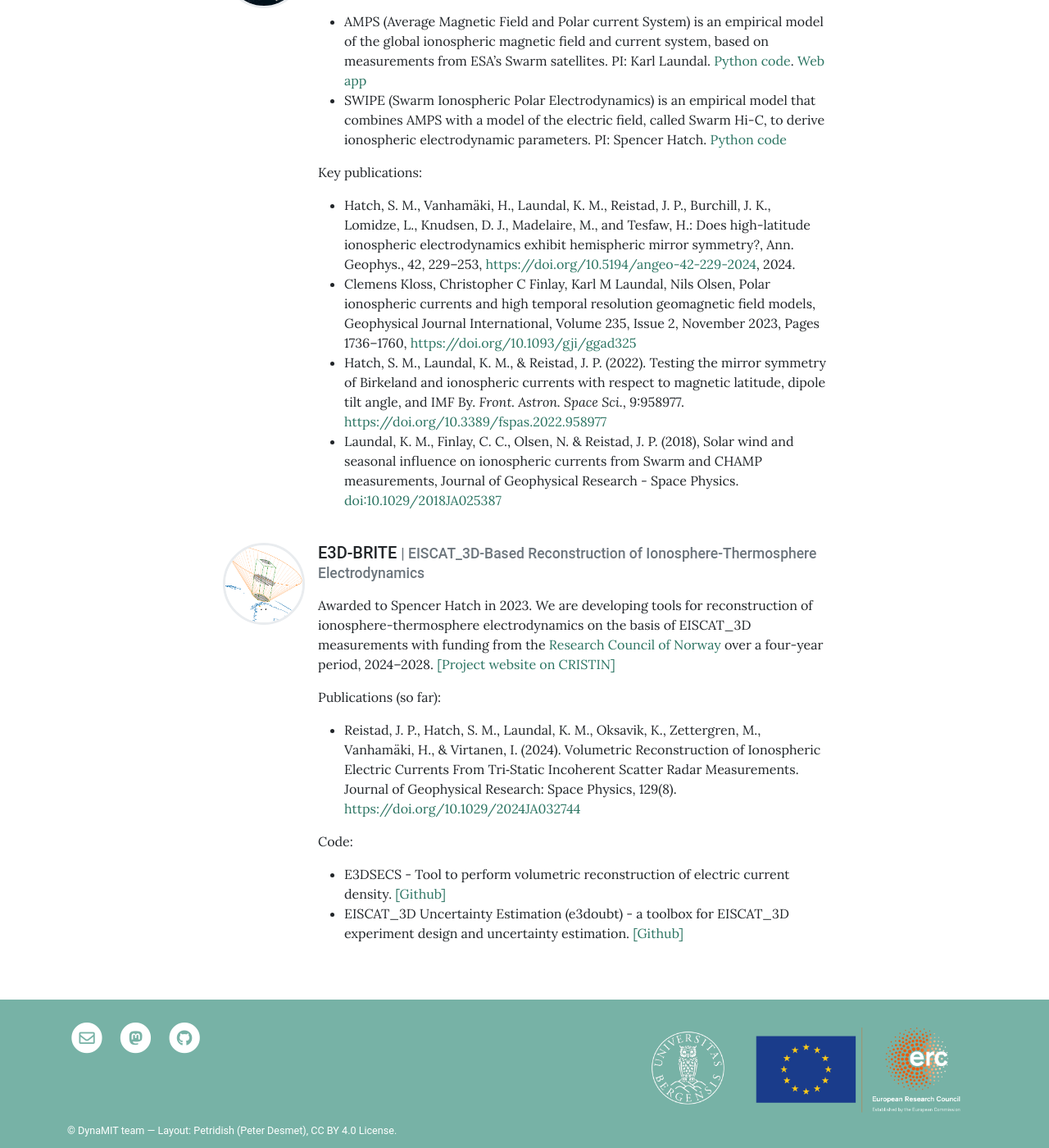
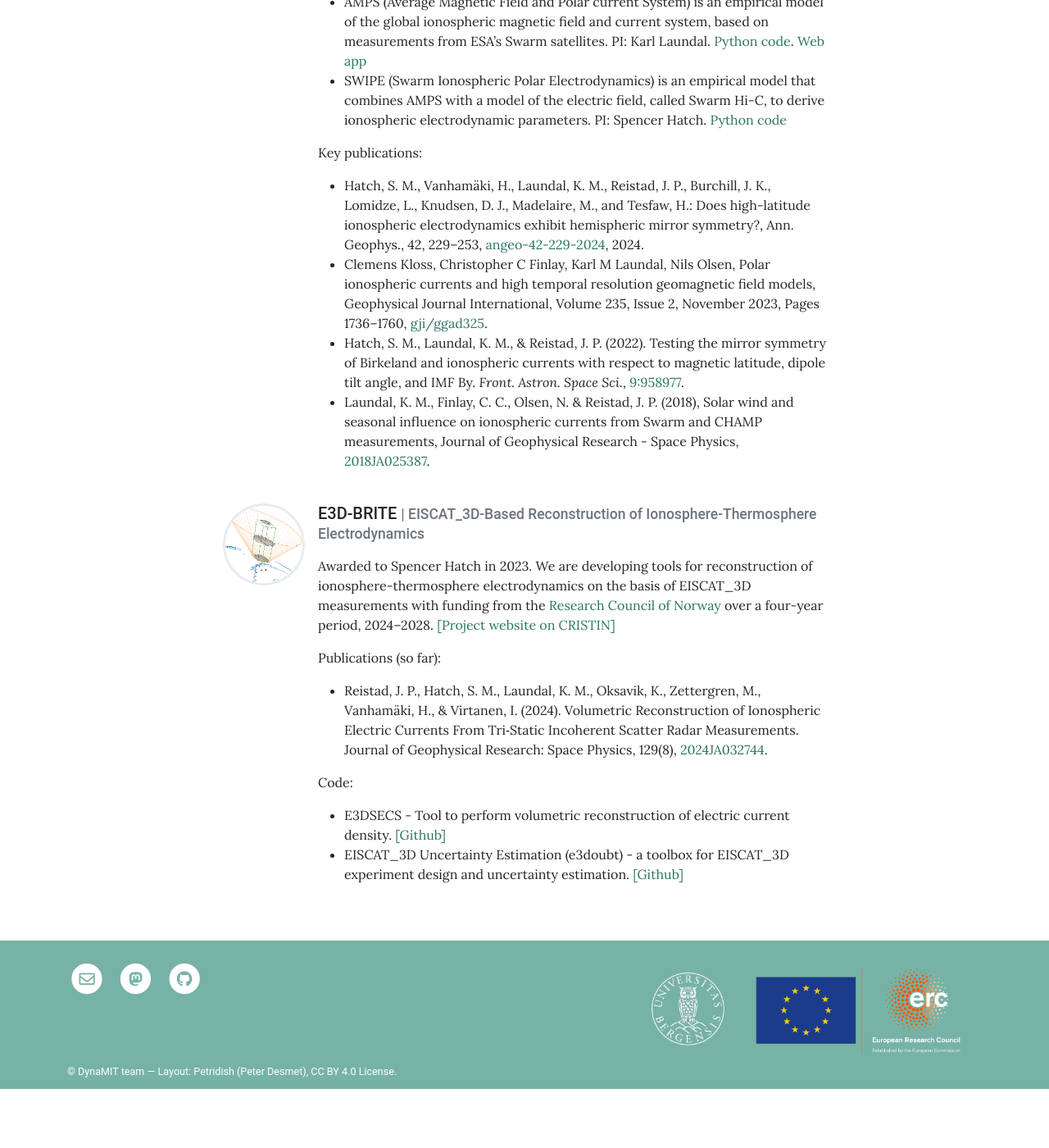
Before and after one commit to DynaMIT-uib/DynaMIT-uib.github.io, a Jekyll site: the page built from pages/projects.md, in a window 1280 px wide and 1400 px high, scrolled down 1950 px. Shown: the whole window at 82% size. Built offline with Jekyll 4.4.1, drawn with Linux system fonts in a browser that asks for light colours; after the commit the page ends 3278 px from its top, so only the background shows below that; some of the changed text lies outside the part shown.

Commit message:
fixing links on project page

```diff
--- a/_data/Projects.yml
+++ b/_data/Projects.yml
@@ -19,17 +19,17 @@
       Awarded to Karl Laundal in 2019. The project is about understanding the large-scale shape of geospace by investigating ionospheric observations, and develop new tools to do so. The project will end in 2025.
 
       Selected publications:
-      - Gasparini, S., Hatch, S. M., Reistad, J. P., Ohma, A., Laundal, K. M., Walker, S. J., & Madelaire, M. (2024). A quantitative analysis of the uncertainties on reconnection electric field estimates using ionospheric measurements. Journal of Geophysical Research: Space Physics, 129, [e2024JA032599](https://doi.org/10.1029/2024JA032599)
-      - Walker, S. J., Laundal, K. M., Reistad, J. P., Ohma, A., Hatch, S. M., Chisham, G., & Decotte, M. (2024). A comparison of auroral oval proxies with the boundaries of the auroral electrojets. *Space Weather*, 22, [e2023SW003689](https://doi.org/10.1029/2023SW003689)
-      - Decotte, M., Laundal, K. M., Hatch, S. M., & Reistad, J. P. (2024). Occurrence probability of magnetic field disturbances measured with Swarm: Mapping the dynamic magnetosphere-ionosphere coupling. *Journal of Geophysical Research: Space Physics*, 129, [e2023JA032191](https://doi.org/10.1029/2023JA032191)
-      - Ohma, A., Laundal, K. M., Madelaire, M., Hatch, S. M., Gasparini, S., Reistad, J. P., et al. (2024). Robust estimates of spatiotemporal variations in the auroral boundaries derived from global UV imaging. Journal of Geophysical Research: Space Physics, 129, [e2023JA032021](https://doi.org/10.1029/2023JA032021)
-      - Decotte, M., Laundal, K. M., Hatch, S. M., & Reistad, J. P. (2023). Auroral oval morphology: Dawn-dusk asymmetry partially induced by Earth's rotation. *Journal of Geophysical Research: Space Physics*, 128, [e2023JA031345](https://doi.org/10.1029/2023JA031345)
-      - Ohma, A., Madelaire, M., Laundal, K. M., Reistad, J. P., Hatch, S. M., Gasparini, S., & Walker, S. J. (2023). Background removal from global auroral images: Data driven dayglow modelling. *Earth Planet. Phys.*, 8(1), 1–11. [epp2023051](https://doi.org/10.26464/epp2023051)
-      - Laundal, K. M., Madelaire, M., Ohma, A., Reistad, J., & Hatch, S. (2022a). The relationship between interhemispheric asymmetries in polar ionospheric convection and the magnetic field line footpoint displacement field. *Front. Astron. Space Sci.*, 9:957223. [fspas.2022.957223](https://doi.org/10.3389/fspas.2022.957223)
-      - Elhawary, R., Laundal, K. M., Reistad, J. P., Madelaire, M., & Ohma, A. (2023). Substorm impact on dayside ionospheric currents. *Geophysical Research Letters*, 50, [e2023GL104800](https://doi.org/10.1029/2023GL104800)
-      - Walker, S., Laundal, K., Reistad, J., Ohma, A., & Hatch, S. (2023). Statistical temporal variations in the auroral electrojet estimated with ground magnetometers in Fennoscandia. *Space Weather*, 21, [e2022SW003305](https://doi.org/10.1029/2022SW003305)
-      - Hovland, A. Ø., Laundal, K. M., Reistad, J. P., Hatch, S. M., Walker, S. J., Madelaire, M., & Ohma, A. (2022). The Lompe code: A Python toolbox for ionospheric data analysis. *Front. Astron. Space Sci.*, 9:1025823. [fspas.2022.1025823](https://doi.org/10.3389/fspas.2022.1025823)
-      - Laundal, K. M., Reistad, J. P., Hatch, S. M., Madelaire, M., Walker, S., Hovland, A. Ø., Ohma, A., Merkin, V. G., & Sorathia, K. A. (2022b). Local mapping of polar ionospheric electrodynamics. *Journal of Geophysical Research: Space Physics*. [2022JA030356](https://doi.org/10.1029/2022JA030356)
+      - Gasparini, S., Hatch, S. M., Reistad, J. P., Ohma, A., Laundal, K. M., Walker, S. J., & Madelaire, M. (2024). A quantitative analysis of the uncertainties on reconnection electric field estimates using ionospheric measurements. Journal of Geophysical Research: Space Physics, 129, [e2024JA032599](https://doi.org/10.1029/2024JA032599).
+      - Walker, S. J., Laundal, K. M., Reistad, J. P., Ohma, A., Hatch, S. M., Chisham, G., & Decotte, M. (2024). A comparison of auroral oval proxies with the boundaries of the auroral electrojets. *Space Weather*, 22, [e2023SW003689](https://doi.org/10.1029/2023SW003689).
+      - Decotte, M., Laundal, K. M., Hatch, S. M., & Reistad, J. P. (2024). Occurrence probability of magnetic field disturbances measured with Swarm: Mapping the dynamic magnetosphere-ionosphere coupling. *Journal of Geophysical Research: Space Physics*, 129, [e2023JA032191](https://doi.org/10.1029/2023JA032191).
+      - Ohma, A., Laundal, K. M., Madelaire, M., Hatch, S. M., Gasparini, S., Reistad, J. P., et al. (2024). Robust estimates of spatiotemporal variations in the auroral boundaries derived from global UV imaging. Journal of Geophysical Research: Space Physics, 129, [e2023JA032021](https://doi.org/10.1029/2023JA032021).
+      - Decotte, M., Laundal, K. M., Hatch, S. M., & Reistad, J. P. (2023). Auroral oval morphology: Dawn-dusk asymmetry partially induced by Earth's rotation. *Journal of Geophysical Research: Space Physics*, 128, [e2023JA031345](https://doi.org/10.1029/2023JA031345).
+      - Ohma, A., Madelaire, M., Laundal, K. M., Reistad, J. P., Hatch, S. M., Gasparini, S., & Walker, S. J. (2023). Background removal from global auroral images: Data driven dayglow modelling. *Earth Planet. Phys.*, 8(1), 1–11, [epp2023051](https://doi.org/10.26464/epp2023051).
+      - Laundal, K. M., Madelaire, M., Ohma, A., Reistad, J., & Hatch, S. (2022a). The relationship between interhemispheric asymmetries in polar ionospheric convection and the magnetic field line footpoint displacement field. *Front. Astron. Space Sci.*, [9:957223](https://doi.org/10.3389/fspas.2022.957223).
+      - Elhawary, R., Laundal, K. M., Reistad, J. P., Madelaire, M., & Ohma, A. (2023). Substorm impact on dayside ionospheric currents. *Geophysical Research Letters*, 50, [e2023GL104800](https://doi.org/10.1029/2023GL104800).
+      - Walker, S., Laundal, K., Reistad, J., Ohma, A., & Hatch, S. (2023). Statistical temporal variations in the auroral electrojet estimated with ground magnetometers in Fennoscandia. *Space Weather*, 21, [e2022SW003305](https://doi.org/10.1029/2022SW003305).
+      - Hovland, A. Ø., Laundal, K. M., Reistad, J. P., Hatch, S. M., Walker, S. J., Madelaire, M., & Ohma, A. (2022). The Lompe code: A Python toolbox for ionospheric data analysis. *Front. Astron. Space Sci.*, [9:1025823](https://doi.org/10.3389/fspas.2022.1025823).
+      - Laundal, K. M., Reistad, J. P., Hatch, S. M., Madelaire, M., Walker, S., Hovland, A. Ø., Ohma, A., Merkin, V. G., & Sorathia, K. A. (2022b). Local mapping of polar ionospheric electrodynamics. *Journal of Geophysical Research: Space Physics*, [2022JA030356](https://doi.org/10.1029/2022JA030356).
 
 
   - name: Swarm
@@ -41,10 +41,10 @@
        - SWIPE (Swarm Ionospheric Polar Electrodynamics) is an empirical model that combines AMPS with a model of the electric field, called Swarm Hi-C, to derive ionospheric electrodynamic parameters. PI: Spencer Hatch. [Python code](https://github.com/Dartspacephysiker/pyswipe)
 
        Key publications:
-       - Hatch, S. M., Vanhamäki, H., Laundal, K. M., Reistad, J. P., Burchill, J. K., Lomidze, L., Knudsen, D. J., Madelaire, M., and Tesfaw, H.: Does high-latitude ionospheric electrodynamics exhibit hemispheric mirror symmetry?, Ann. Geophys., 42, 229–253, [https://doi.org/10.5194/angeo-42-229-2024](https://doi.org/10.5194/angeo-42-229-2024), 2024.
-       - Clemens Kloss, Christopher C Finlay, Karl M Laundal, Nils Olsen, Polar ionospheric currents and high temporal resolution geomagnetic field models, Geophysical Journal International, Volume 235, Issue 2, November 2023, Pages 1736–1760, [https://doi.org/10.1093/gji/ggad325](https://doi.org/10.1093/gji/ggad325)
-       - Hatch, S. M., Laundal, K. M., & Reistad, J. P. (2022). Testing the mirror symmetry of Birkeland and ionospheric currents with respect to magnetic latitude, dipole tilt angle, and IMF By. *Front. Astron. Space Sci.*, 9:958977. [https://doi.org/10.3389/fspas.2022.958977](https://doi.org/10.3389/fspas.2022.958977)
-       - Laundal, K. M., Finlay, C. C., Olsen, N. & Reistad, J. P. (2018), Solar wind and seasonal influence on ionospheric currents from Swarm and CHAMP measurements, Journal of Geophysical Research - Space Physics. [doi:10.1029/2018JA025387](https://doi.org/doi:10.1029/2018JA025387)
+       - Hatch, S. M., Vanhamäki, H., Laundal, K. M., Reistad, J. P., Burchill, J. K., Lomidze, L., Knudsen, D. J., Madelaire, M., and Tesfaw, H.: Does high-latitude ionospheric electrodynamics exhibit hemispheric mirror symmetry?, Ann. Geophys., 42, 229–253, [angeo-42-229-2024](https://doi.org/10.5194/angeo-42-229-2024), 2024.
+       - Clemens Kloss, Christopher C Finlay, Karl M Laundal, Nils Olsen, Polar ionospheric currents and high temporal resolution geomagnetic field models, Geophysical Journal International, Volume 235, Issue 2, November 2023, Pages 1736–1760, [gji/ggad325](https://doi.org/10.1093/gji/ggad325).
+       - Hatch, S. M., Laundal, K. M., & Reistad, J. P. (2022). Testing the mirror symmetry of Birkeland and ionospheric currents with respect to magnetic latitude, dipole tilt angle, and IMF By. *Front. Astron. Space Sci.*, [9:958977](https://doi.org/10.3389/fspas.2022.958977).
+       - Laundal, K. M., Finlay, C. C., Olsen, N. & Reistad, J. P. (2018), Solar wind and seasonal influence on ionospheric currents from Swarm and CHAMP measurements, Journal of Geophysical Research - Space Physics, [2018JA025387](https://doi.org/doi:10.1029/2018JA025387).
 
   - name: E3D-BRITE
     role: EISCAT_3D-Based Reconstruction of Ionosphere-Thermosphere Electrodynamics
@@ -53,7 +53,7 @@
        Awarded to Spencer Hatch in 2023. We are developing tools for reconstruction of ionosphere-thermosphere electrodynamics on the basis of EISCAT_3D measurements with funding from the [Research Council of Norway](https://prosjektbanken.forskningsradet.no/en/project/FORISS/344061?Kilde=FORISS&distribution=Ar&chart=bar&calcType=funding&Sprak=no&sortBy=date&sortOrder=desc&resultCount=30&offset=0&Geografi.2=Kongsberg&source=FORISS&projectId=341078) over a four-year period, 2024–2028. [[Project website on CRISTIN]](https://app.cristin.no/projects/show.jsf?id=2713925)
 
        Publications (so far):
-       - Reistad, J. P., Hatch, S. M., Laundal, K. M., Oksavik, K., Zettergren, M., Vanhamäki, H., & Virtanen, I. (2024). Volumetric Reconstruction of Ionospheric Electric Currents From Tri‐Static Incoherent Scatter Radar Measurements. Journal of Geophysical Research: Space Physics, 129(8). [https://doi.org/10.1029/2024JA032744](https://doi.org/10.1029/2024JA032744)
+       - Reistad, J. P., Hatch, S. M., Laundal, K. M., Oksavik, K., Zettergren, M., Vanhamäki, H., & Virtanen, I. (2024). Volumetric Reconstruction of Ionospheric Electric Currents From Tri‐Static Incoherent Scatter Radar Measurements. Journal of Geophysical Research: Space Physics, 129(8), [2024JA032744](https://doi.org/10.1029/2024JA032744).
 
        Code:
        - E3DSECS - Tool to perform volumetric reconstruction of electric current density. [[Github]](https://github.com/jpreistad/e3dsecs)
```
